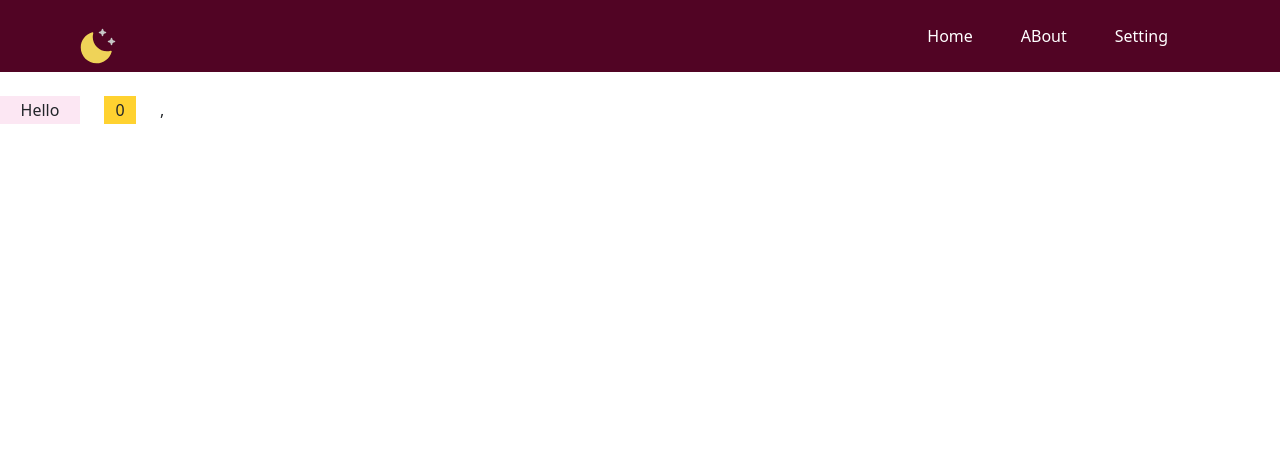
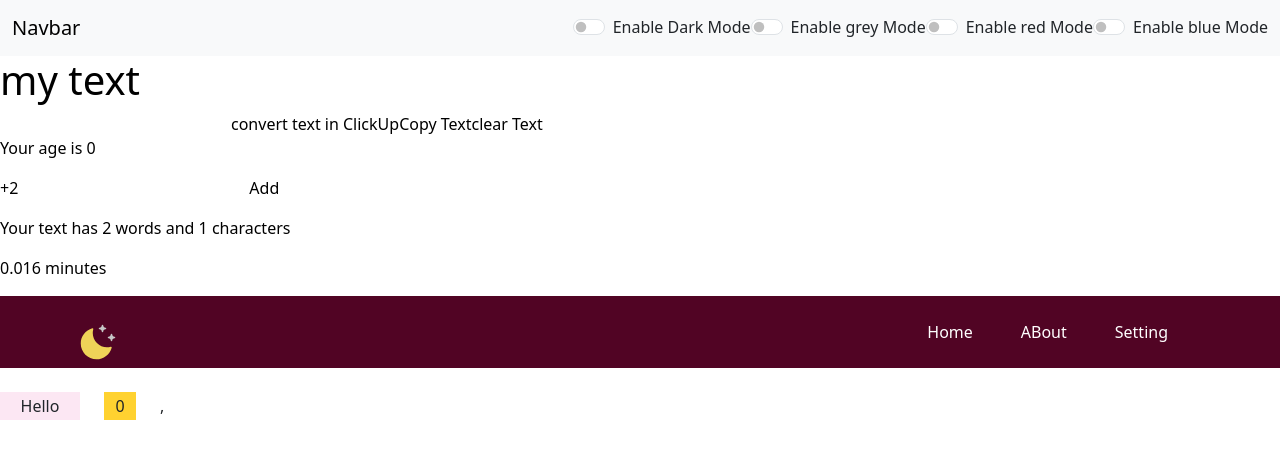
Before and after one commit to laibasher77-tech/my-app, a React (Vite) app: page / in a window 1280 px wide. Shown: the top 458 px of the page. Built offline with nearby package versions, Linux system fonts and the light colour scheme.

Commit message:
neeew expermient

```diff
--- a/src/App.jsx
+++ b/src/App.jsx
@@ -1,9 +1,9 @@
 
 import NavbarComponent from './components/Navbar';
 import 'bootstrap/dist/css/bootstrap.min.css';
-// import Textforms from './components/textform'
-// import { useState } from 'react';
-// import Alert from './components/alert';
+import Textforms from './components/textform'
+import { useState } from 'react';
+import Alert from './components/alert';
 // import About from './components/about';
 // import { Routes, Route } from 'react-router';
 // import Newthing from './components/newthing'
@@ -12,73 +12,73 @@ import Breakprac from './components/breakprac';
 
 
 function App() {
-  // const [mode,setMode]= useState('light')
-  // const [alert,setAlert]=useState(null)
-  // const alerting=(message,type)=>{
-  //     setAlert({
-  //       msg:message,
-  //       type:type
-  //     })
-  //    setTimeout(() => {
-  //      setAlert(null)
-  //    }, 2000);
-  //      }
-  // const toggleMode=()=>{
-  //   if(mode==='light'){
-  //     setMode('dark')
-  //     document.body.style.backgroundColor="black"
-  //     alerting("Dark Mode is enabled","success")
+  const [mode,setMode]= useState('light')
+  const [alert,setAlert]=useState(null)
+  const alerting=(message,type)=>{
+      setAlert({
+        msg:message,
+        type:type
+      })
+     setTimeout(() => {
+       setAlert(null)
+     }, 2000);
+       }
+  const toggleMode=()=>{
+    if(mode==='light'){
+      setMode('dark')
+      document.body.style.backgroundColor="black"
+      alerting("Dark Mode is enabled","success")
 
-  //   }else{
-  //     setMode('light')
-  //      document.body.style.backgroundColor="white"
-  //     alerting("light Mode is enabled","success")
+    }else{
+      setMode('light')
+       document.body.style.backgroundColor="white"
+      alerting("light Mode is enabled","success")
 
-  //   }
-  //   }
-  //   const greentoggleMode=()=>{
-  //   if(mode==='light'){
-  //     setMode('dark')
-  //     document.body.style.backgroundColor="grey"
-  //     alerting("Dark Mode is enabled","success")
+    }
+    }
+    const greentoggleMode=()=>{
+    if(mode==='light'){
+      setMode('dark')
+      document.body.style.backgroundColor="grey"
+      alerting("Dark Mode is enabled","success")
 
-  //   }else{
-  //     setMode('light')
-  //      document.body.style.backgroundColor="white"
-  //     alerting("light Mode is enabled","success")
+    }else{
+      setMode('light')
+       document.body.style.backgroundColor="white"
+      alerting("light Mode is enabled","success")
 
-  //   }
-  //   }
-  //   const redtoggleMode=()=>{
-  //   if(mode==='light'){
-  //     setMode('dark')
-  //     document.body.style.backgroundColor="#dc3545"
-  //     alerting("Dark Mode is enabled","success")
+    }
+    }
+    const redtoggleMode=()=>{
+    if(mode==='light'){
+      setMode('dark')
+      document.body.style.backgroundColor="#dc3545"
+      alerting("Dark Mode is enabled","success")
 
-  //   }else{
-  //     setMode('light')
-  //      document.body.style.backgroundColor="white"
-  //     alerting("light Mode is enabled","success")
+    }else{
+      setMode('light')
+       document.body.style.backgroundColor="white"
+      alerting("light Mode is enabled","success")
 
-  //   }
-  //   }
-  //   const bluetoggleMode=()=>{
-  //   if(mode==='light'){
-  //     setMode('dark')
-  //     document.body.style.backgroundColor="blue"
-  //     alerting("Dark Mode is enabled","success")
+    }
+    }
+    const bluetoggleMode=()=>{
+    if(mode==='light'){
+      setMode('dark')
+      document.body.style.backgroundColor="blue"
+      alerting("Dark Mode is enabled","success")
 
-  //   }else{
-  //     setMode('light')
-  //      document.body.style.backgroundColor="white"
-  //     alerting("light Mode is enabled","success")
+    }else{
+      setMode('light')
+       document.body.style.backgroundColor="white"
+      alerting("light Mode is enabled","success")
 
-  //   }
-  //   }
+    }
+    }
 
   return (
     <>
-      {/* <NavbarComponent
+      <NavbarComponent
         title="Laiba"
         mode={mode}
         toggleMode={toggleMode}
@@ -88,7 +88,7 @@ function App() {
       />
 
       <Alert alert={alert} />
-      <Textforms mode={mode} alerting={alerting} />
+ <Textforms mode={mode} alerting={alerting} />
 
        {/* <Routes>
         <Route path="/" element={<Textforms mode={mode} alerting={alerting} />}  />
```
